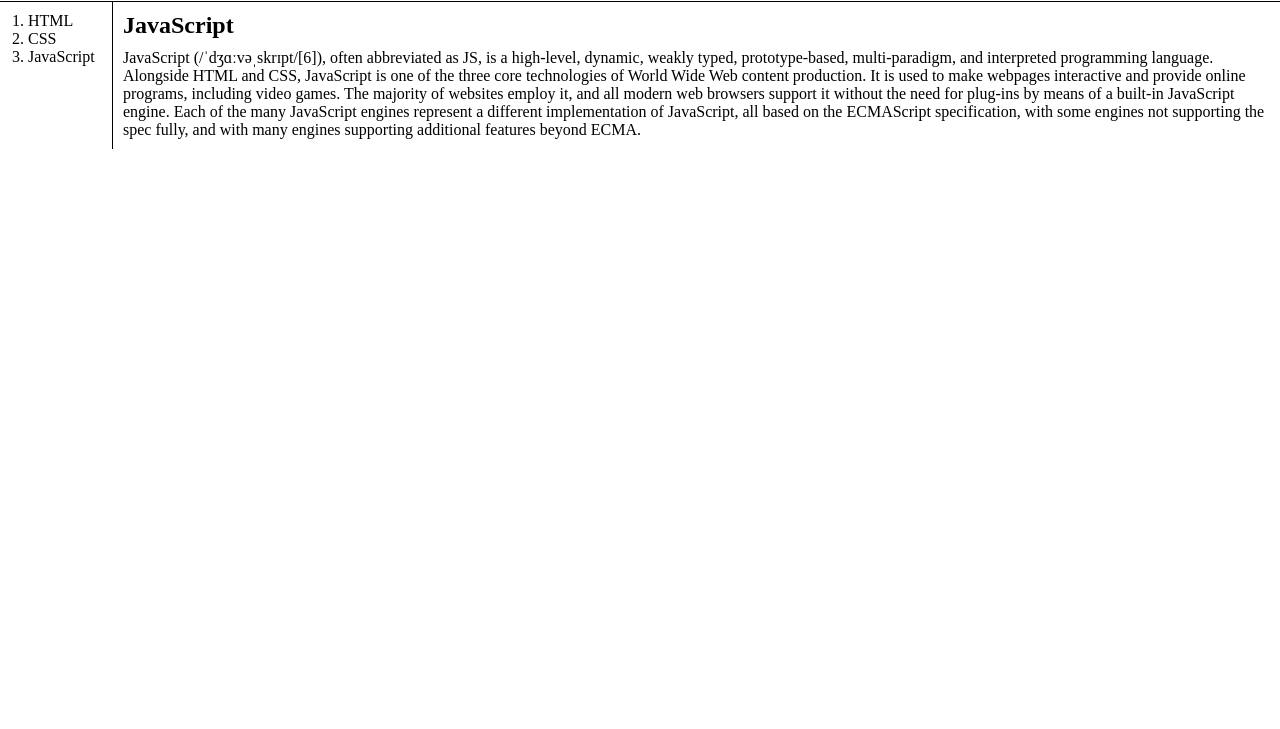
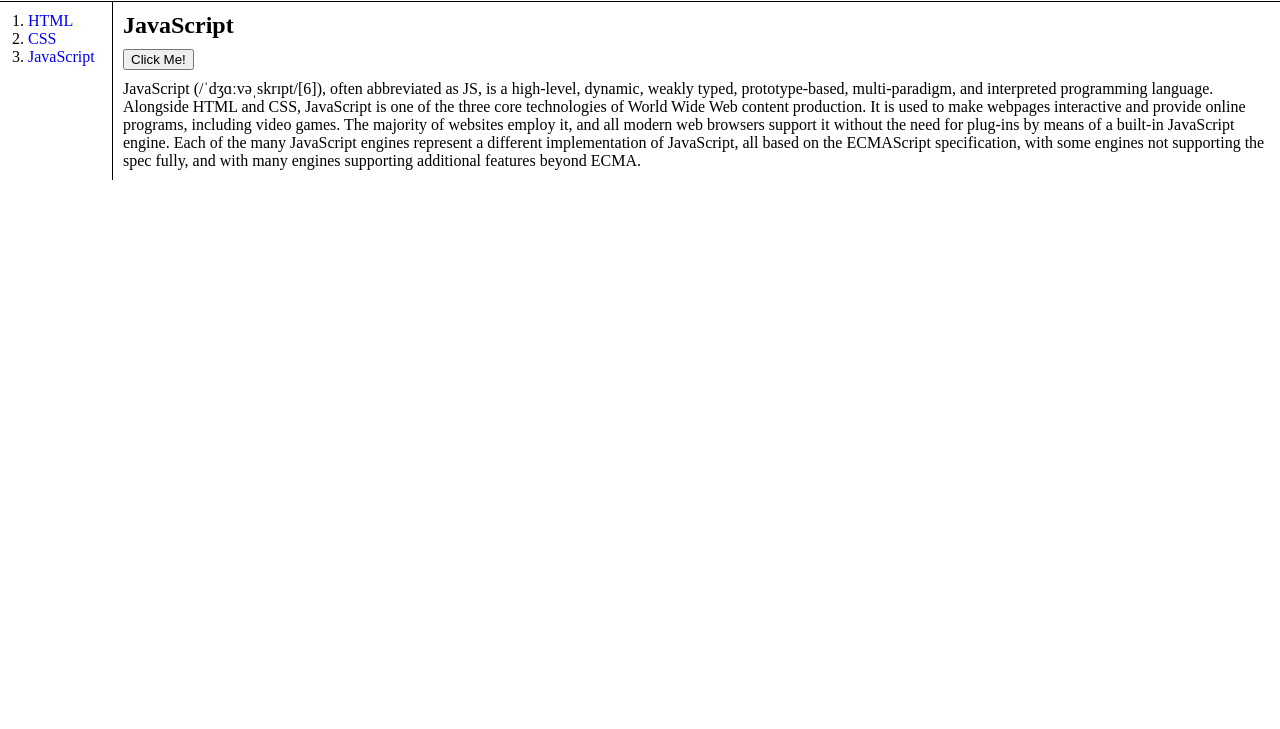
Before and after one commit to thkim7527/LearnNodeJS, a plain HTML site: page javascript.html in a window 1280 px wide. Shown: the part 71-800 px from the top of the page. Drawn offline with Linux system fonts and the light colour scheme.

Commit message:
Add Dark Mode & Add .idea

```diff
--- a/javascript.html
+++ b/javascript.html
@@ -1,9 +1,10 @@
 <!DOCTYPE html>
-<html>
+<html lang="kr">
     <head>
         <meta charset="utf-8">
         <title>Web</title>
         <link rel="stylesheet" href="style.css">
+        <script src="script.js"></script>
     </head>
 
 <body>
@@ -21,6 +22,9 @@
 
         <div id="article">
             <h2>JavaScript</h2>
+            <button type="button" onclick="toggleDarkMode()">
+                Click Me!
+            </button>
 
             <p>JavaScript (/ˈdʒɑːvəˌskrɪpt/[6]), often abbreviated as JS, is a high-level, dynamic, weakly typed, prototype-based, multi-paradigm, and interpreted programming language. Alongside HTML and CSS, JavaScript is one of the three core technologies of World Wide Web content production. It is used to make webpages interactive and provide online programs, including video games. The majority of websites employ it, and all modern web browsers support it without the need for plug-ins by means of a built-in JavaScript engine. Each of the many JavaScript engines represent a different implementation of JavaScript, all based on the ECMAScript specification, with some engines not supporting the spec fully, and with many engines supporting additional features beyond ECMA.</p>
         </div>
@@ -28,5 +32,4 @@
     </div>
 </body>
 
-
 </html>
--- /dev/null
+++ b/script.js
@@ -0,0 +1,13 @@
+let isDarkMode;
+
+function toggleDarkMode() {
+    if(isDarkMode) {
+        document.querySelector('body').style.backgroundColor = 'white';
+        document.querySelector('body').style.color = 'black';
+        isDarkMode = false;
+    } else {
+        document.querySelector('body').style.backgroundColor = 'black';
+        document.querySelector('body').style.color = 'white';
+        isDarkMode = true;
+    }
+}
--- a/style.css
+++ b/style.css
@@ -4,7 +4,7 @@ body {
 
 a {
     text-decoration: none;
-    color: black;
+
 }
 
 h1 {
```
Lines whose indentation alone changed are shown as unchanged.
